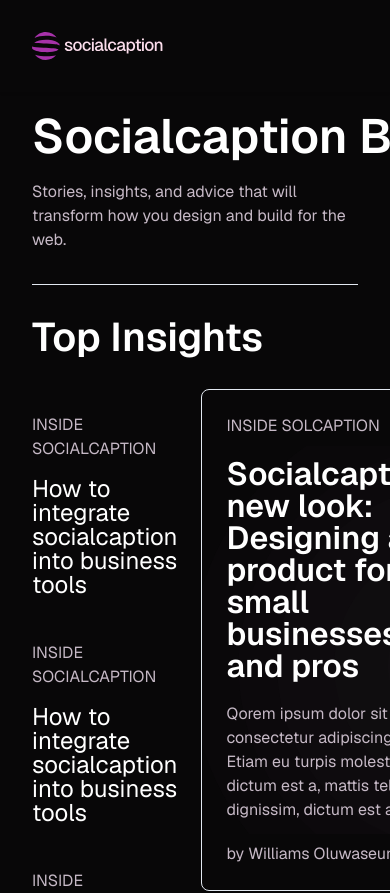
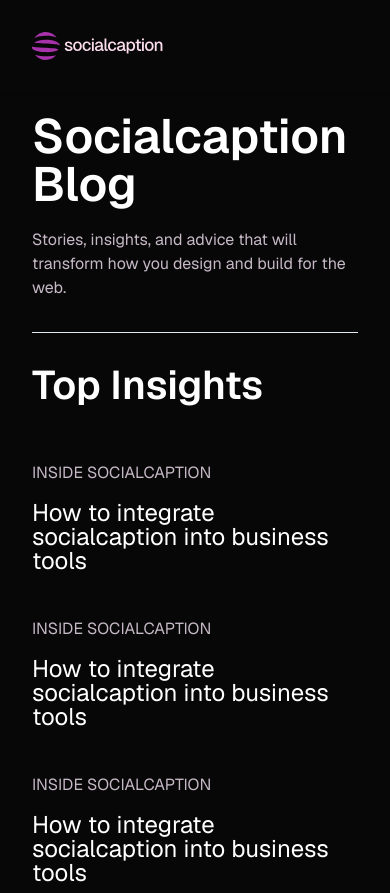
Before and after one commit to Ennioluwa/social-caption, a Next.js app: page /blog in a window 390 px wide. Shown: the top 893 px of the page. Built offline with nearby package versions, Linux system fonts and the light colour scheme.

Commit message:
minor fix

```diff
--- a/app/(landing)/blog/_components/blog.tsx
+++ b/app/(landing)/blog/_components/blog.tsx
@@ -5,7 +5,7 @@
     <div className="relative px-8 lg:px-12 py-28  w-full overflow-clip container">
       <div className="flex flex-col gap-8 lg:pt-12">
         <div className="flex lg:items-center justify-between gap-5 lg:gap-20 flex-col lg:flex-row">
-          <h1 className=" text-nowrap">Socialcaption Blog</h1>
+          <h1 className=" lg:text-nowrap">Socialcaption Blog</h1>
           <p className="">
             Stories, insights, and advice that will transform how you design and
             build for the web.
@@ -13,7 +13,7 @@
         </div>
         <hr />
         <h2>Top Insights</h2>
-        <div className="flex gap-6">
+        <div className="flex flex-col lg:flex-row gap-6">
           <div className="flex-1 flex flex-col gap-5">
             <BlogCard />
             <BlogCard />
```
